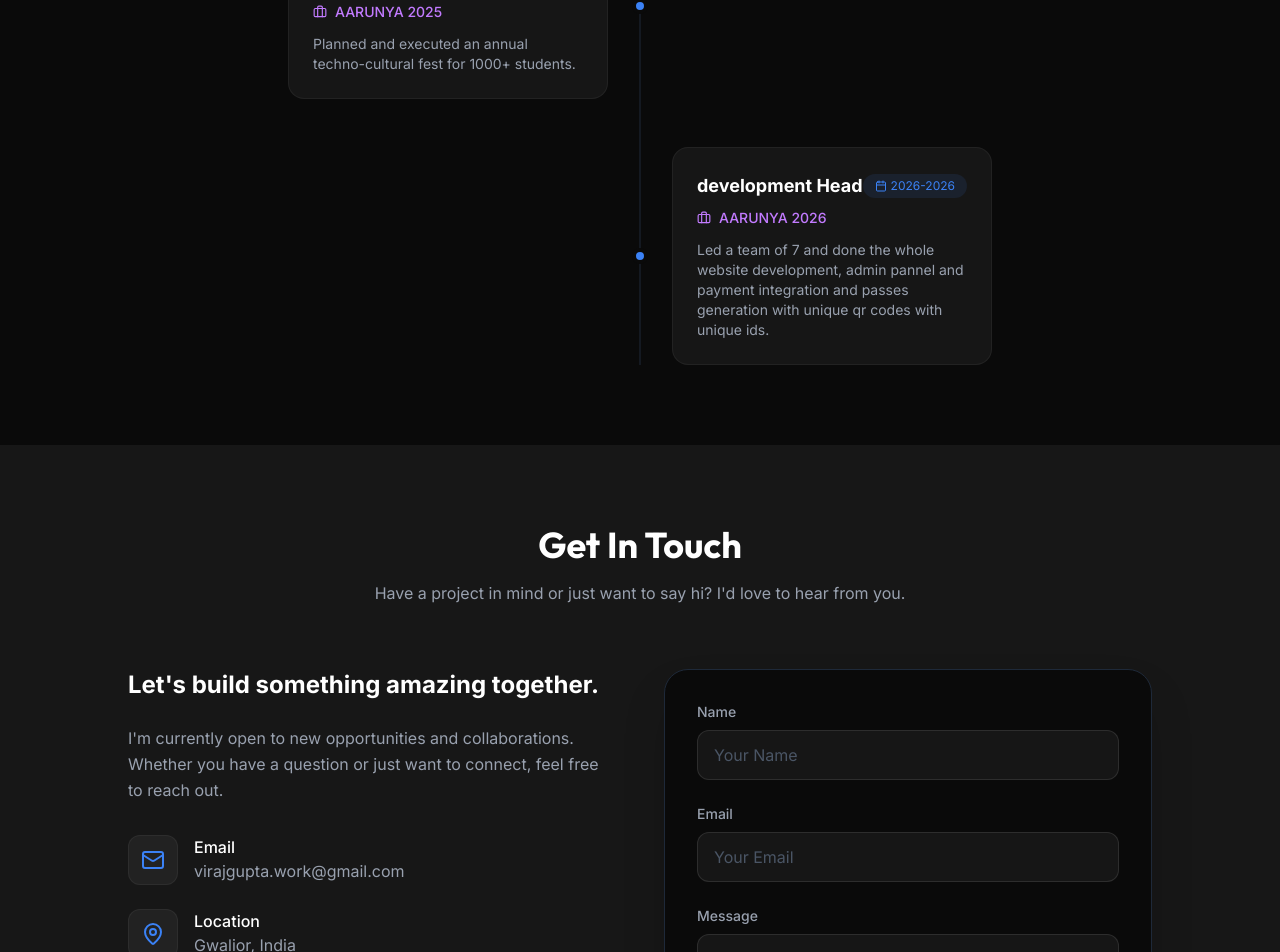
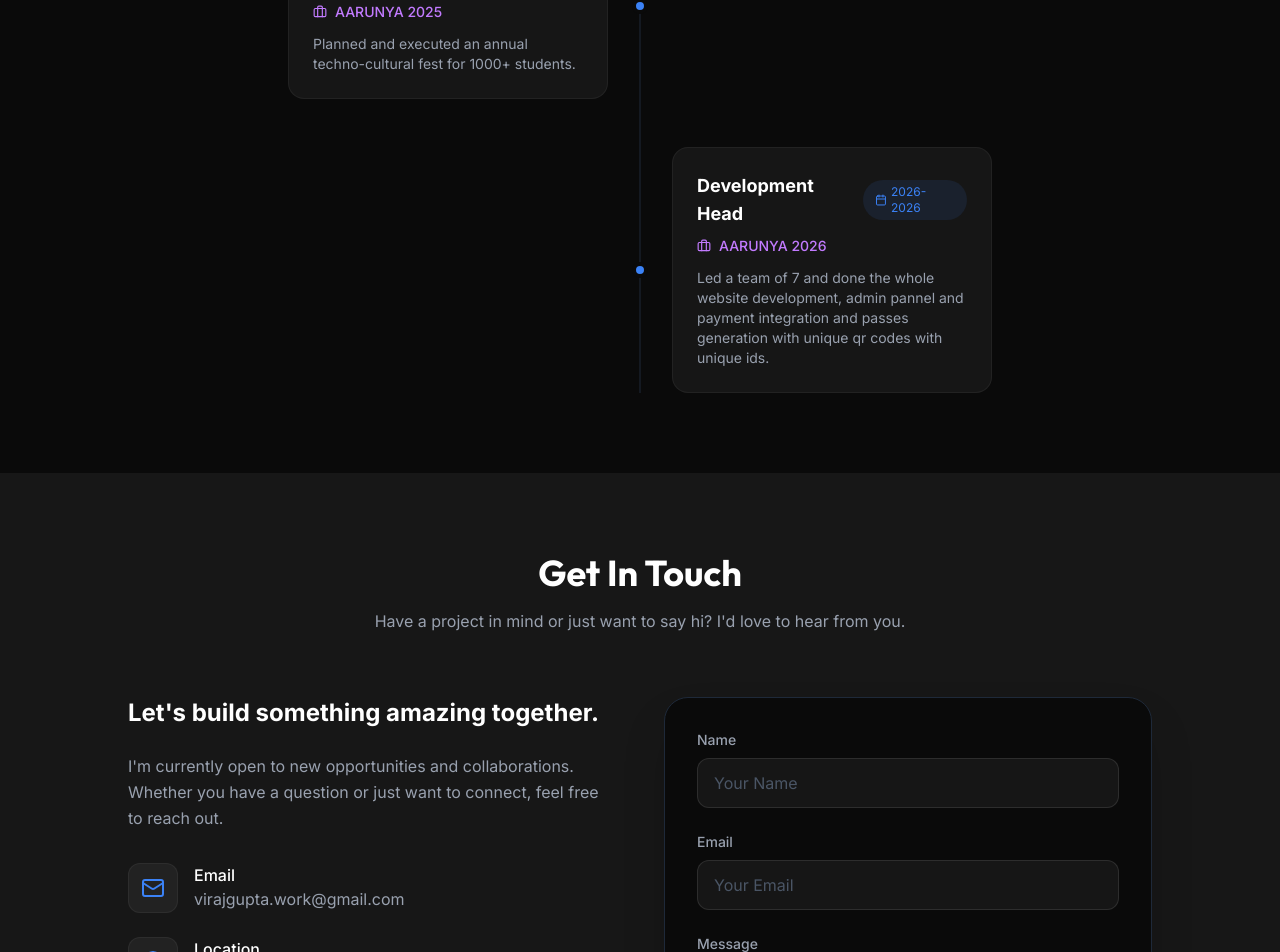
Before and after one commit to VirajxGupta/Portfolio, a React (Vite) app: page / in a window 1280 px wide. Shown: the part 4456-5408 px from the top of the page. Built offline with nearby package versions, Linux system fonts and the light colour scheme.

Commit message:
corrected experience

```diff
--- a/src/components/Experience.jsx
+++ b/src/components/Experience.jsx
@@ -22,7 +22,7 @@ const experiences = [
         description: "Planned and executed an annual techno-cultural fest for 1000+ students."
     },
     {
-        role: "development Head",
+        role: "Development Head",
         company: "AARUNYA 2026",
         period: "2026-2026",
         description: "Led a team of 7 and done the whole website development, admin pannel and payment integration and passes generation with unique qr codes with unique ids."
```
